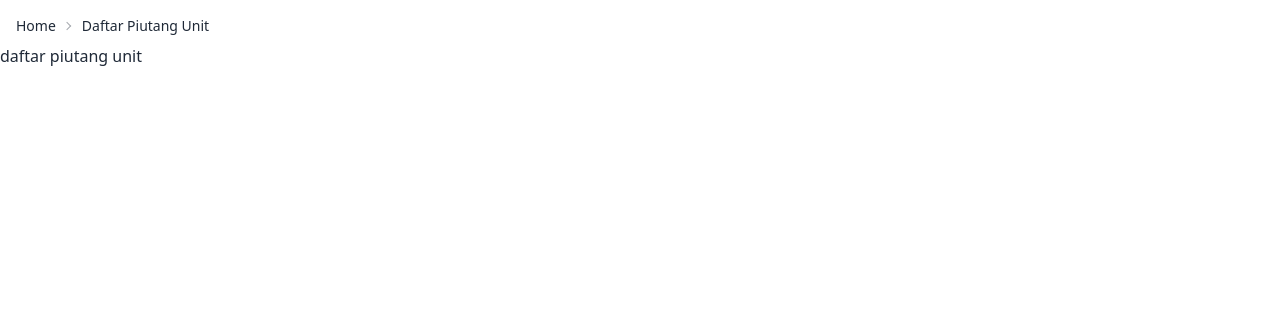
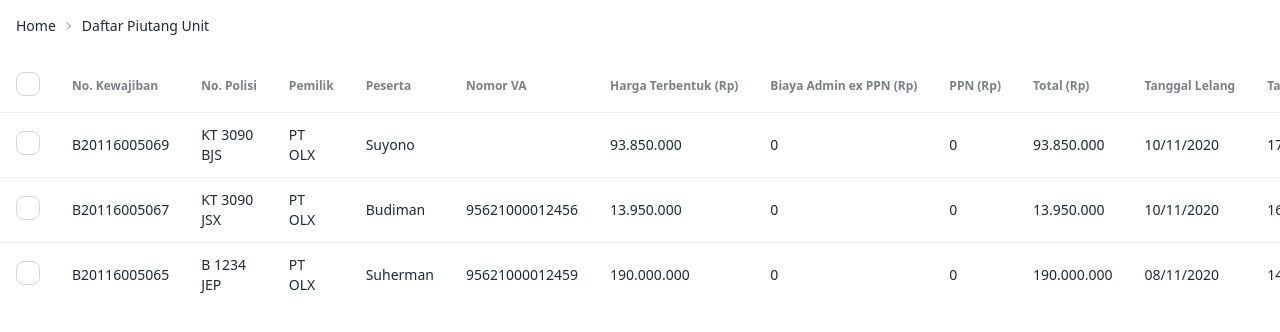
Before and after one commit to My-Own-Personal-Test/legoas-test, a Vue app: page /daftar-piutang-unit in a window 1280 px wide. Shown: the top 332 px of the page. Built offline with nearby package versions, Linux system fonts and the light colour scheme.

Commit message:
chores: add data source, formatter, and table

```diff
--- /dev/null
+++ b/src/dataSource.ts
@@ -0,0 +1,47 @@
+export const data = [
+  {
+    noKewajiban: 'B20116005069',
+    noPolisi: 'KT 3090 BJS',
+    pemilik: 'PT OLX',
+    peserta: 'Suyono',
+    noVA: '',
+    hargaTerbentuk: 93850000,
+    biayaAdmin: 0,
+    ppn: 0,
+    total: 93850000,
+    tgglLelang: 1605027600000,
+    tgglJatuhTempo: 1605621600000,
+    tgglLunas: '',
+    status: 'Konfirmasi pembayaran',
+  },
+  {
+    noKewajiban: 'B20116005067',
+    noPolisi: 'KT 3090 JSX',
+    pemilik: 'PT OLX',
+    peserta: 'Budiman',
+    noVA: 95621000012456,
+    hargaTerbentuk: 13950000,
+    biayaAdmin: 0,
+    ppn: 0,
+    total: 13950000,
+    tgglLelang: 1605016800000,
+    tgglJatuhTempo: 1605535200000,
+    tgglLunas: 1605286800000,
+    status: 'Lunas',
+  },
+  {
+    noKewajiban: 'B20116005065',
+    noPolisi: 'B 1234 JEP',
+    pemilik: 'PT OLX',
+    peserta: 'Suherman',
+    noVA: 95621000012459,
+    hargaTerbentuk: 190000000,
+    biayaAdmin: 0,
+    ppn: 0,
+    total: 190000000,
+    tgglLelang: 1604854800000,
+    tgglJatuhTempo: 1605373200000,
+    tgglLunas: '',
+    status: 'Proses pembayaran',
+  },
+]
--- /dev/null
+++ b/src/utils/numberFormat.ts
@@ -0,0 +1,23 @@
+export const { format: formatNumber } = Intl.NumberFormat('id-ID', {
+  notation: 'standard',
+  maximumFractionDigits: 1,
+})
+
+export const { format: formatInCurrency } = Intl.NumberFormat('id-ID', {
+  style: 'currency',
+  currency: 'IDR',
+  currencyDisplay: 'code',
+  maximumSignificantDigits: 12,
+})
+
+const { format: formatDate } = Intl.DateTimeFormat('en-GB', {
+  day: '2-digit',
+  month: '2-digit',
+  year: 'numeric',
+})
+
+export function convertMillisecondsToDateFormat(milliseconds: number): string {
+  const date = new Date(milliseconds)
+
+  return formatDate(date)
+}
--- a/src/views/DaftarPiutangUnit.vue
+++ b/src/views/DaftarPiutangUnit.vue
@@ -1,5 +1,93 @@
+<script lang="ts" setup>
+import { onBeforeMount, onMounted, ref } from 'vue'
+import { data } from '@/dataSource'
+import { convertMillisecondsToDateFormat, formatNumber } from '@/utils/numberFormat'
+
+type Table = Record<string, any>
+
+const dataTable = ref<Table[]>([])
+
+onBeforeMount(() => {
+  convertDate()
+  convertPrice()
+})
+
+onMounted(() => {
+  dataTable.value = data satisfies Table
+})
+
+function convertDate() {
+  for (const item of data) {
+    item.tgglJatuhTempo = convertMillisecondsToDateFormat(item.tgglJatuhTempo) as any
+    item.tgglLelang = convertMillisecondsToDateFormat(item.tgglLelang) as any
+    item.tgglLunas = item.tgglLunas ? convertMillisecondsToDateFormat(item.tgglLunas as any) : ''
+  }
+}
+
+function convertPrice() {
+  for (const item of data) {
+    item.biayaAdmin = formatNumber(item.biayaAdmin) as any
+    item.hargaTerbentuk = formatNumber(item.hargaTerbentuk) as any
+    item.total = formatNumber(item.total) as any
+  }
+}
+</script>
+
 <template>
-  <h1>
-    daftar piutang unit
-  </h1>
+  <section class="container py-4">
+    <div class="overflow-x-auto w-full ">
+      <table class="table">
+        <!-- head -->
+        <thead>
+          <tr>
+            <th>
+              <label>
+                <input
+                  type="checkbox"
+                  class="checkbox"
+                >
+              </label>
+            </th>
+            <th>No. Kewajiban</th>
+            <th>No. Polisi</th>
+            <th>Pemilik</th>
+            <th>Peserta</th>
+            <th>Nomor VA</th>
+            <th>Harga Terbentuk (Rp)</th>
+            <th>Biaya Admin ex PPN (Rp)</th>
+            <th>PPN (Rp)</th>
+            <th>Total (Rp)</th>
+            <th>Tanggal Lelang</th>
+            <th>Tanggal Jatuh Tempo</th>
+            <th>Tanggal Lunas</th>
+            <th>Status</th>
+            <th />
+          </tr>
+        </thead>
+        <tbody>
+          <!-- row 1 -->
+          <tr
+            v-for="(item, index) in dataTable"
+            :key="index"
+          >
+            <th>
+              <label>
+                <input
+                  type="checkbox"
+                  class="checkbox"
+                  :value="index"
+                >
+              </label>
+            </th>
+            <td
+              v-for="itemData of item"
+              :key="itemData.id"
+            >
+              {{ itemData }}
+            </td>
+          </tr>
+        </tbody>
+      </table>
+    </div>
+  </section>
 </template>
--- a/tailwind.config.js
+++ b/tailwind.config.js
@@ -5,7 +5,11 @@ export default {
     './src/**/*.{vue,js,ts,jsx,tsx}',
   ],
   theme: {
-    extend: {},
+    extend: {
+      container: {
+        center: true,
+      },
+    },
   },
   plugins: [require('daisyui')],
 }
```
